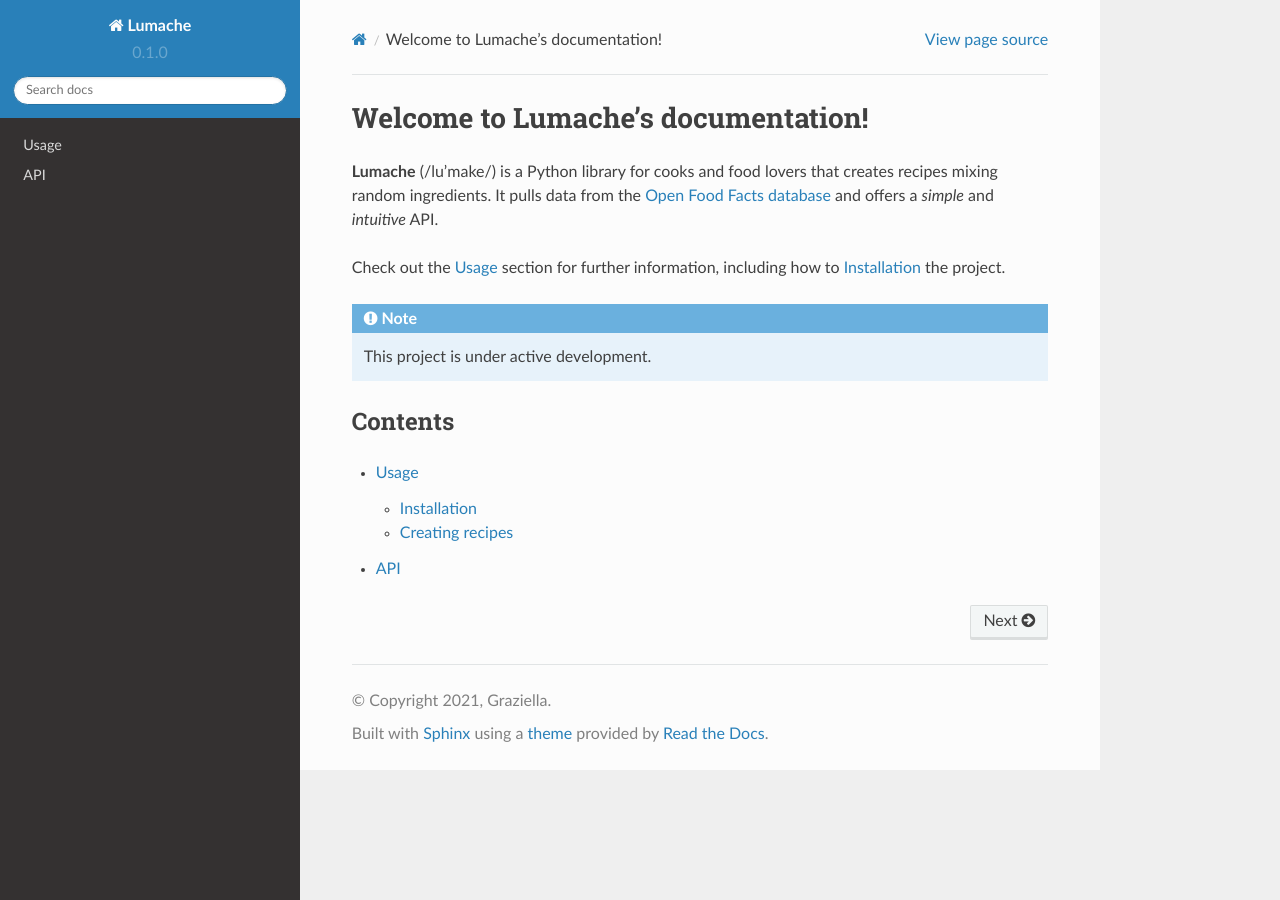
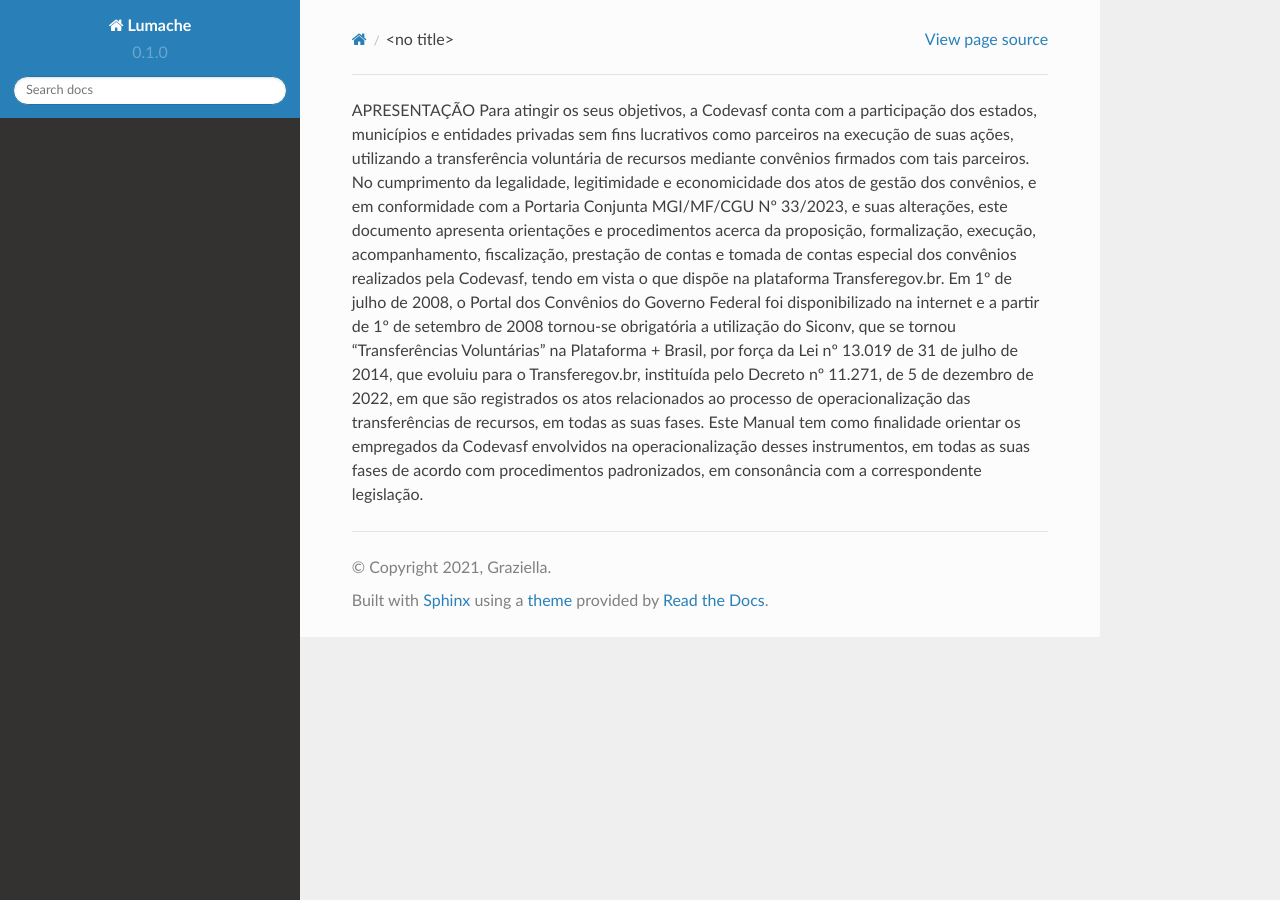
Before and after one commit to wilker22/manual-convenios, a Sphinx documentation site: the page built from docs/source/index.rst, in a window 1280 px wide. Built offline with Sphinx 7.4.7 and the Read the Docs theme 2.0.0, drawn with Linux system fonts in a browser that asks for light colours.

Commit message:
primeiro teste

```diff
--- a/docs/source/index.rst
+++ b/docs/source/index.rst
@@ -1,22 +1,5 @@
-Welcome to Lumache's documentation!
-===================================
-
-**Lumache** (/lu'make/) is a Python library for cooks and food lovers
-that creates recipes mixing random ingredients.
-It pulls data from the `Open Food Facts database <https://world.openfoodfacts.org/>`_
-and offers a *simple* and *intuitive* API.
-
-Check out the :doc:`usage` section for further information, including
-how to :ref:`installation` the project.
-
-.. note::
-
-   This project is under active development.
-
-Contents
---------
-
-.. toctree::
-
-   usage
-   api
+APRESENTAÇÃO
+Para atingir os seus objetivos, a Codevasf conta com a participação dos estados, municípios e entidades privadas sem fins lucrativos como parceiros na execução de suas ações, utilizando a transferência voluntária de recursos mediante convênios firmados com tais parceiros.
+No cumprimento da legalidade, legitimidade e economicidade dos atos de gestão dos convênios, e em conformidade com a Portaria Conjunta MGI/MF/CGU Nº 33/2023, e suas alterações, este documento apresenta orientações e procedimentos acerca da proposição, formalização, execução, acompanhamento, fiscalização, prestação de contas e tomada de contas especial dos convênios realizados pela Codevasf, tendo em vista o que dispõe na plataforma Transferegov.br.
+Em 1º de julho de 2008, o Portal dos Convênios do Governo Federal foi disponibilizado na internet e a partir de 1º de setembro de 2008 tornou-se obrigatória a utilização do Siconv, que se tornou “Transferências Voluntárias” na Plataforma + Brasil, por força da Lei nº 13.019 de 31 de julho de 2014, que evoluiu para o Transferegov.br, instituída pelo Decreto nº 11.271, de 5 de dezembro de 2022, em que são registrados os atos relacionados ao processo de operacionalização das transferências de recursos, em todas as suas fases.
+Este Manual tem como finalidade orientar os empregados da Codevasf envolvidos na operacionalização desses instrumentos, em todas as suas fases de acordo com procedimentos padronizados, em consonância com a correspondente legislação.
```
